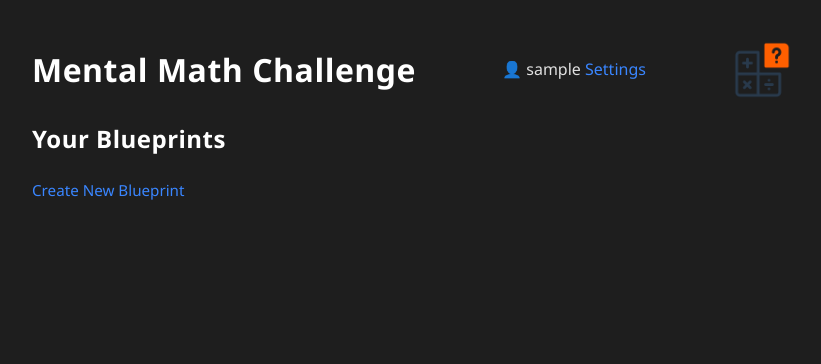
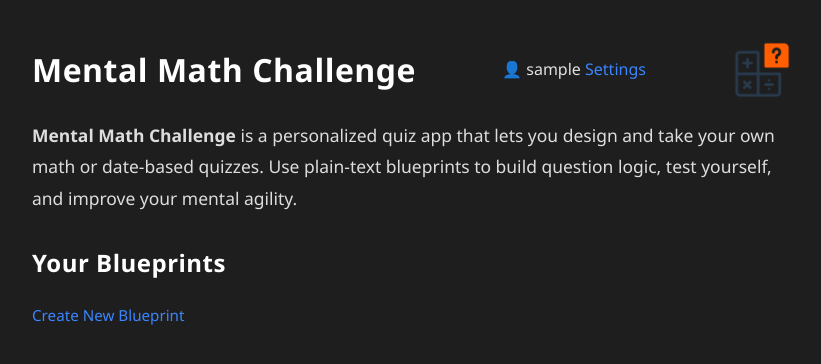
Before and after one commit to SiulRek/MentalMathChallange, a Flask app: page / in a window 1280 px wide. Shown: the top 364 px of the page, without its empty margins (228-1049 px from the left). Run offline with Flask 3, Linux system fonts and the light colour scheme; the visitor is signed in with stand-in values (Sample User, id 1).

Commit message:
Add app description to the index page

```diff
--- a/src/static/style.css
+++ b/src/static/style.css
@@ -62,6 +62,14 @@ p, ul, li {
   margin-bottom: 12px;
   font-weight: 400;
 }
+
+.app-info {
+  font-size: 1.15em;
+  line-height: 1.8;
+  color: #dddddd;
+  margin-bottom: 30px;
+}
+
 
 pre, code {
   font-family: 'Courier New', monospace;
--- a/src/templates/index.html
+++ b/src/templates/index.html
@@ -16,6 +16,15 @@
       </div>
       <img src="{{ url_for('static', filename='icon.png') }}" alt="Logo" class="app-logo">
     </div>
+
+    <!-- App Intro Section -->
+    <div class="app-info">
+      <p>
+        <strong>Mental Math Challenge</strong> is a personalized quiz app that lets you design and take your own math or date-based quizzes.
+        Use plain-text blueprints to build question logic, test yourself, and improve your mental agility.
+      </p>
+    </div>
+
 
     <h2>Your Blueprints</h2>
 
@@ -38,7 +47,6 @@
             <div class="button-space"></div>
             <button type="submit" name="action" value="delete" class="danger-button" title="Delete Blueprint">🗑</button>
           </form>
-
         {% endfor %}
       </div>
     {% endif %}
```
